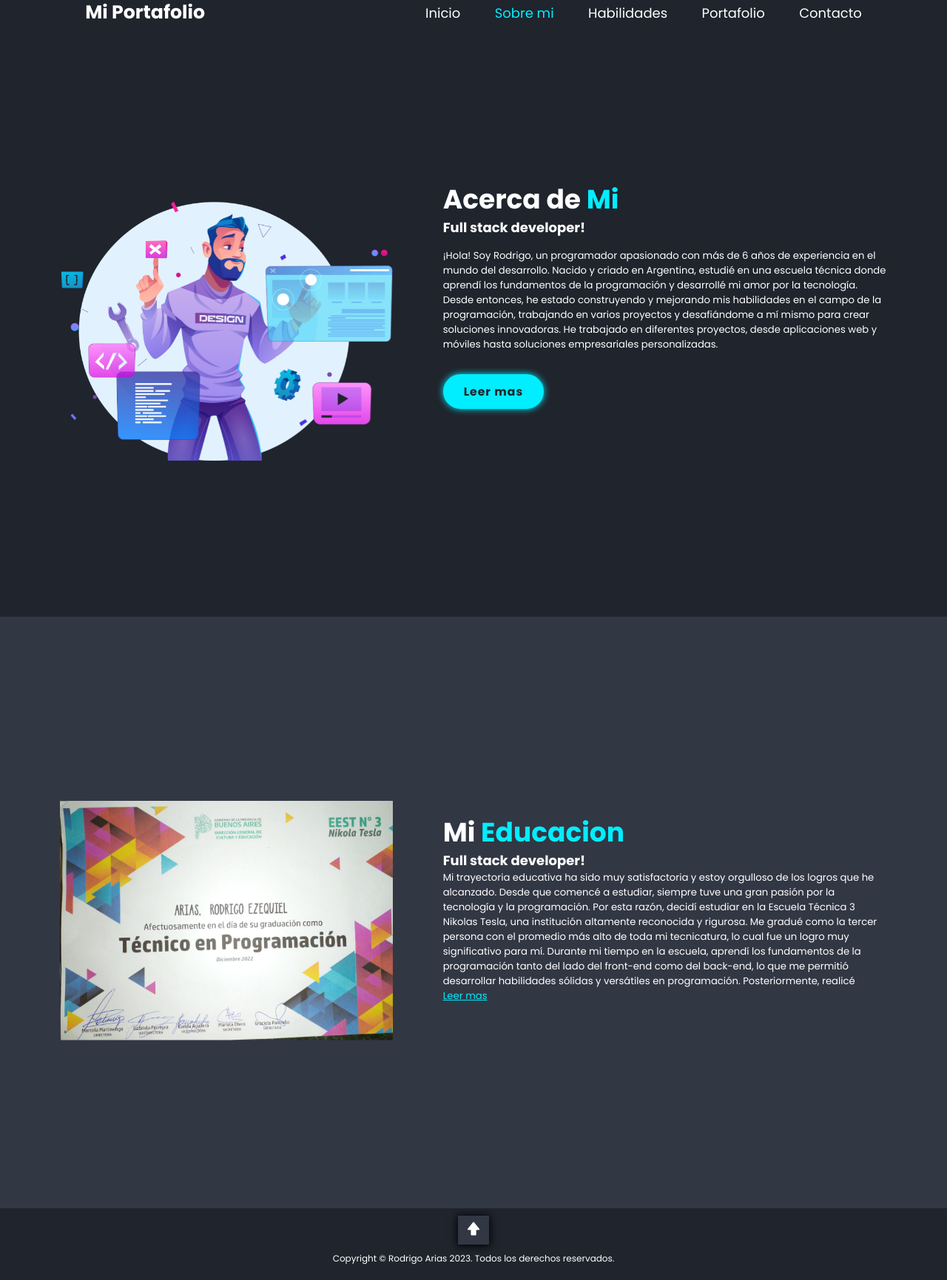
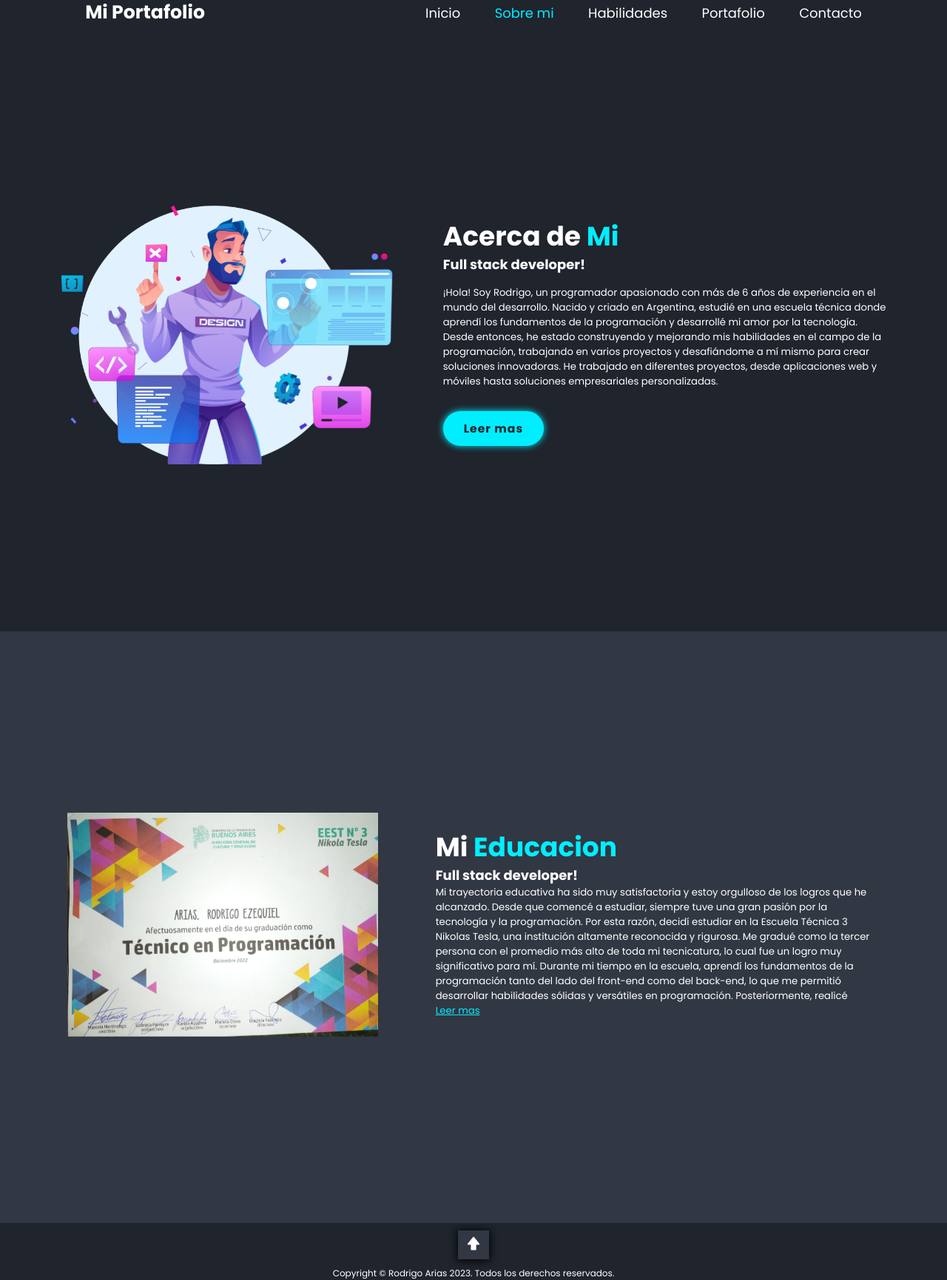
Before and after one commit to RodrigoArias02/Mi_nuevo_portafolio, a PHP site: page /pages/sobre-mi.html in a window 1280 px wide. Shown: the part 26-1757 px from the top of the page at 74% size. Before the commit the page ends 1736 px from the top, so only its background shows below. Run offline with PHP 8.4, Linux system fonts and the light colour scheme.

Commit message:
Resolucion de bugs de pantalla

```diff
--- a/css/styles.css
+++ b/css/styles.css
@@ -96,15 +96,19 @@ html {
 }
 
 body {
+  display: flex;
   background: #1f242d;
   color: #fff;
+  padding-top: 80px;
+  flex-direction: column;
+  min-height: 100vh;
 }
 
 .header {
-  position: fixed;
+  width: 100%;
   top: 0;
   left: 0;
-  width: 100%;
+  position: fixed;
   height: min-content;
   padding: 2rem 9%;
   background: #1f242d;
@@ -200,7 +204,8 @@ body {
   justify-content: space-between;
   flex-direction: column;
   align-items: center;
-  padding: 85px 5% 0;
+  padding: 0px 5% 0;
+  overflow-x: hidden;
 }
 .main .main--content {
   height: 100%;
@@ -316,7 +321,7 @@ body {
   height: 100%;
   min-height: 100vh;
   display: flex;
-  justify-content: space-between;
+  justify-content: flex-start;
   flex-direction: column;
   align-items: center;
 }
@@ -339,7 +344,6 @@ body {
   width: 100%;
   height: 100%;
   min-height: 100vh;
-  margin: 30px 0px 0px 0px;
   padding: 0px 5%;
 }
 .main--sobre_mi .main--div:nth-child(2) {
@@ -395,7 +399,6 @@ body {
   max-width: 450px;
   min-width: 280px;
   width: 100%;
-  margin-top: 90px;
   opacity: 0;
   animation: zoomIn 1s ease forwards, floatImage 4s ease-in-out infinite;
   animation-delay: 2s, 3s;
@@ -406,10 +409,9 @@ body {
   height: min-content;
 }
 .main--sobre_mi .main--div .main--img_titulo img {
-  max-width: 450px;
-  min-width: 280px;
+  max-width: 420px;
+  min-width: 250px;
   width: 100%;
-  margin-top: 30px;
   opacity: 0;
   animation: zoomIn 1s ease forwards, floatImage 4s ease-in-out infinite;
   animation-delay: 1s, 2s;
@@ -449,7 +451,6 @@ body {
   justify-content: space-between;
   flex-direction: column;
   align-items: center;
-  padding: 85px 0;
 }
 .main--habilidades .hidden {
   opacity: 0;
@@ -523,7 +524,11 @@ body {
   width: 100%;
   height: 100%;
   text-align: center;
-  padding: 85px 10px;
+  padding: 0px 10px;
+  flex: 1;
+}
+.main_contact .main_contact--section {
+  overflow-x: hidden;
 }
 .main_contact .main_contact--section h2 {
   margin-bottom: 3rem;
@@ -542,8 +547,9 @@ body {
 }
 .main_contact .main_contact--section form textarea {
   resize: none;
-  animation: slideleft 1s ease forwards;
+  animation: slideRight 1s ease forwards;
   animation-duration: 2s;
+  overflow-x: hidden;
 }
 .main_contact .main_contact--section form textarea,
 .main_contact .main_contact--section form .main--input_box input {
@@ -567,7 +573,7 @@ body {
 }
 .main_contact .main_contact--section form .main--input_box input {
   width: 49%;
-  animation: slideRight 1s ease forwards;
+  animation: slideleft 1s ease forwards;
   animation-duration: 2s;
 }
 .main_contact .main_contact--section form .main--btn_submit {
```
Also changed, not shown: scss/_header.scss (+7 -2 lines), scss/_main.scss (+14 -11 lines), 1 other file.
